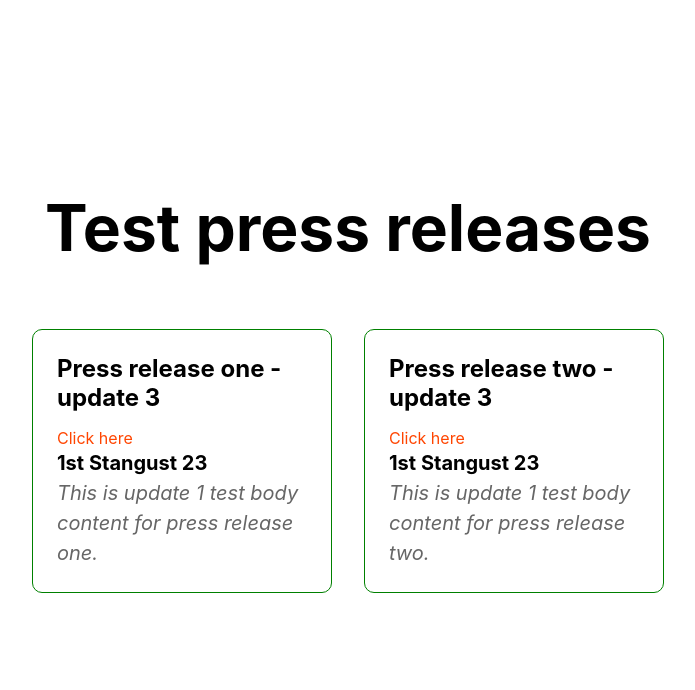
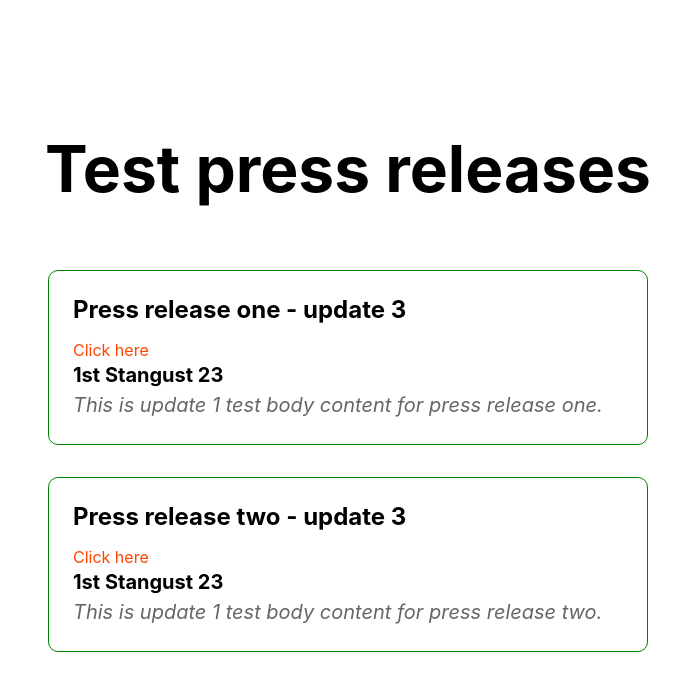
Before and after one commit to cstanleyhns/janes-test-site, a Next.js app: page / in a window 1280 px wide. Shown: the top 690 px of the page, without its empty margins (292-987 px from the left). Built offline with nearby package versions, Linux system fonts and the light colour scheme.

Commit message:
adding some margin to date

```diff
--- a/pages/index.js
+++ b/pages/index.js
@@ -20,14 +20,14 @@ export default function Home() {
           <div className={styles.card}>
             <h2>Press release one - update 3</h2>
             <a href="https://janes-test-site.vercel.app/news1" className={styles.link} rel="noreferrer">Click here</a>
-            <p className={styles.cardDate}>1st Stangust 23</p>
+            <p className= {`${styles.cardDate} ${styles.mt10}`}>1st Stangust 23</p>
             <p className={styles.cardCopy}>This is update 1 test body content for press release one.</p>
           </div>
 
           <div className={styles.card}>
             <h2>Press release two - update 3</h2>
             <a href="https://janes-test-site.vercel.app/news2" className={styles.link} rel="noreferrer">Click here</a>
-            <p className={styles.cardDate}>1st Stangust 23</p>
+            <p className={`${styles.cardDate} ${styles.mt10}`}>1st Stangust 23</p>
             <p className={styles.cardCopy}>This is update 1 test body content for press release two.</p>
           </div>
 
--- a/styles/Home.module.css
+++ b/styles/Home.module.css
@@ -88,8 +88,12 @@
   border: 1px solid green;
   border-radius: 10px;
   transition: color 0.15s ease, border-color 0.15s ease;
-  width: 300px;
+  width: 600px;
   cursor: pointer;
+}
+
+.mt10 {
+  margin-top: 10px;
 }
 
 .cardDate {
```
